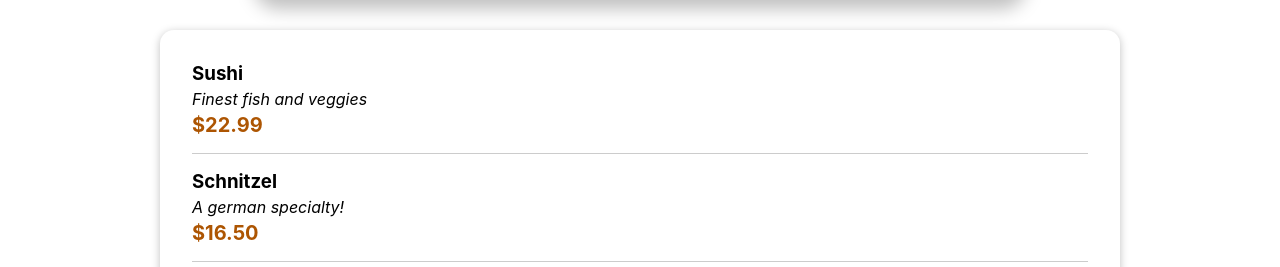
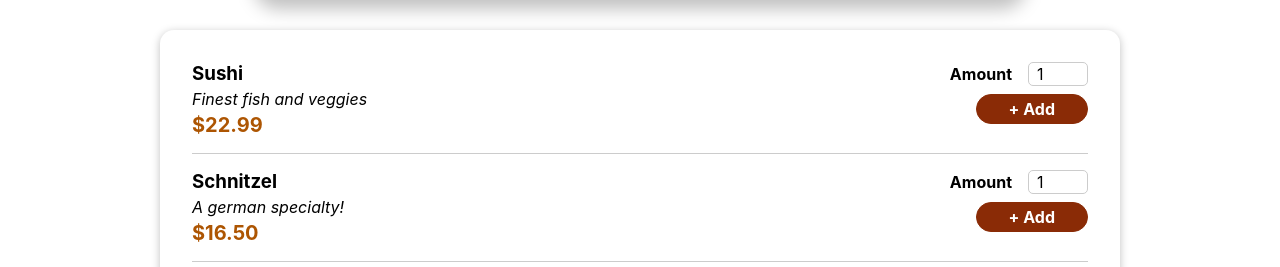
Before and after one commit to myStrongSupport/FoodOrder, a React (Create React App) app: page / in a window 1280 px wide. Shown: the part 533-800 px from the top of the page. Built offline with nearby package versions, Linux system fonts and the light colour scheme.

Commit message:
create-meal-form-input

```diff
--- a/src/Components/Meals/MealItem/MealItem.js
+++ b/src/Components/Meals/MealItem/MealItem.js
@@ -1,5 +1,6 @@
 import React from "react";
 import classes from "./MealItem.module.css";
+import MealItemForm from "./MealItemForm";
 const MealItem = (props) => {
   const price = `$${props.price.toFixed(2)}`;
   return (
@@ -9,7 +10,9 @@
         <div className={classes.description}>{props.description}</div>
         <div className={classes.price}>{price}</div>
       </div>
-      <div></div>
+      <div>
+        <MealItemForm />
+      </div>
     </li>
   );
 };
--- /dev/null
+++ b/src/Components/Meals/MealItem/MealItemForm.js
@@ -0,0 +1,23 @@
+import React from "react";
+import classes from "./MealItemForm.module.css";
+import Input from "../../UI/Input";
+const MealItemForm = () => {
+  return (
+    <form className={classes.form}>
+      <Input
+        label="Amount"
+        input={{
+          type: "number",
+          id: "amount",
+          step: "1",
+          min: "1",
+          max: "5",
+          defaultValue: "1",
+        }}
+      />
+      <button> + Add</button>
+    </form>
+  );
+};
+
+export default MealItemForm;
--- /dev/null
+++ b/src/Components/Meals/MealItem/MealItemForm.module.css
@@ -0,0 +1,20 @@
+.form {
+  text-align: right;
+}
+
+.form button {
+  font: inherit;
+  cursor: pointer;
+  background-color: #8a2b06;
+  border: 1px solid #8a2b06;
+  color: white;
+  padding: 0.25rem 2rem;
+  border-radius: 20px;
+  font-weight: bold;
+}
+
+.form button:hover,
+.form button:active {
+  background-color: #641e03;
+  border-color: #641e03;
+}
--- /dev/null
+++ b/src/Components/UI/Input.js
@@ -0,0 +1,12 @@
+import React from "react";
+import classes from "./Input.module.css";
+const Input = (props) => {
+  return (
+    <div className={classes.input}>
+      <label id={props.input.id}>{props.label}</label>
+      <input {...props.input} />
+    </div>
+  );
+};
+
+export default Input;
--- /dev/null
+++ b/src/Components/UI/Input.module.css
@@ -0,0 +1,18 @@
+.input {
+  display: flex;
+  align-items: center;
+  margin-bottom: 0.5rem;
+}
+
+.input label {
+  font-weight: bold;
+  margin-right: 1rem;
+}
+
+.input input {
+  width: 3rem;
+  border-radius: 5px;
+  border: 1px solid #ccc;
+  font: inherit;
+  padding-left: 0.5rem;
+}
```
